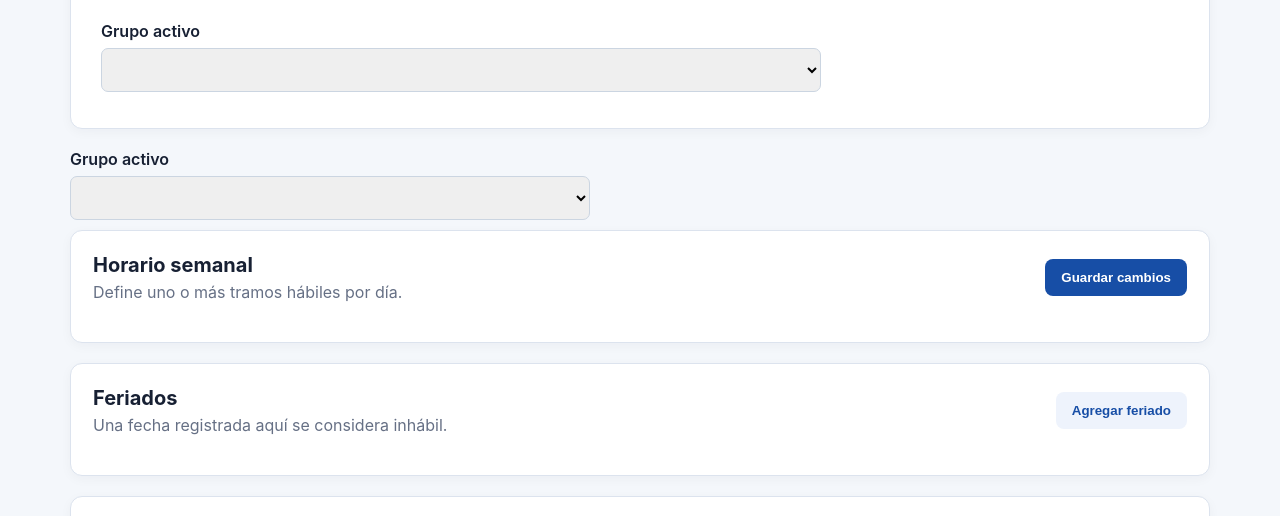
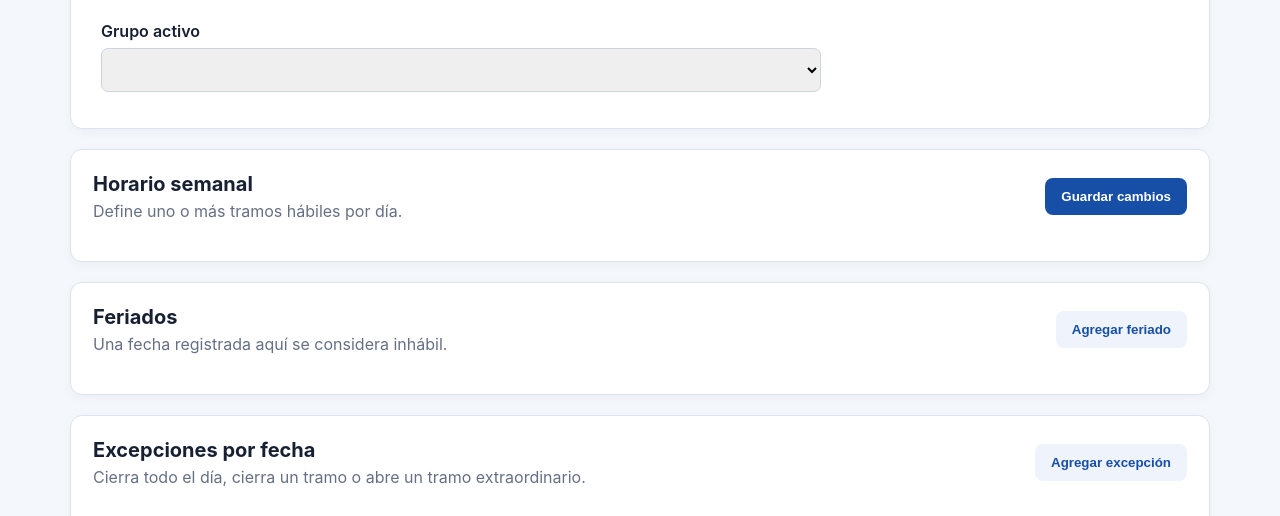
Before and after one commit to Nickoo-0/app-planificacion-v2, a website: page horario-chile-vercel/public/index.html in a window 1280 px wide. Shown: the part 213-729 px from the top of the page. Drawn offline with Linux system fonts and the light colour scheme; no server answers.

Commit message:
Remove group selector and related elements
Removed group selection elements from the HTML.

```diff
--- a/horario-chile-vercel/public/index.html
+++ b/horario-chile-vercel/public/index.html
@@ -50,13 +50,6 @@
   </div>
 
 </section>
-
-    <label for="groupSelector">Grupo activo</label>
-
-    <select id="groupSelector"></select>
-
-    <p id="groupInfo" class="group-info"></p>
-  </section>
 
   <section class="card">
     <div class="section-title">
```
